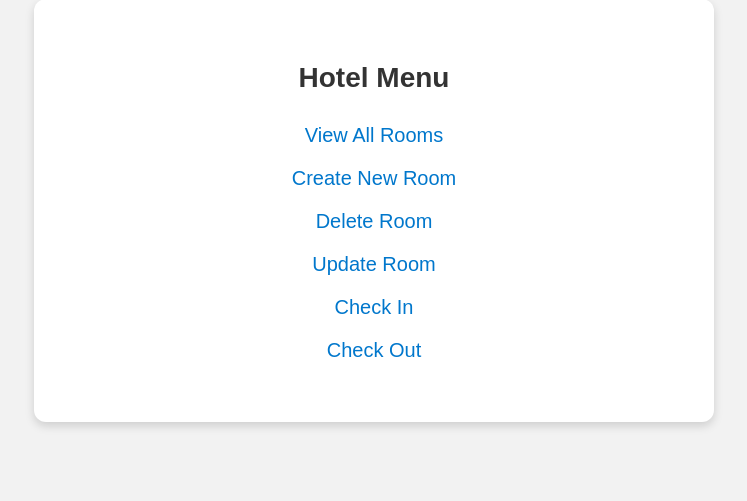
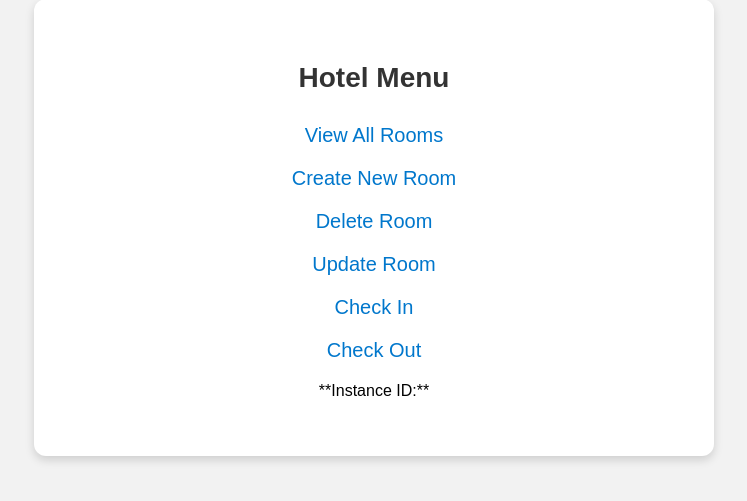
Before and after one commit to Daniel2369/myHotel_DevOps_MidTerm, a FastAPI app: page / in a window 1280 px wide. Shown: the part 265-766 px from the top of the page, without its empty margins (266-1013 px from the left). Run offline with FastAPI, Linux system fonts and the light colour scheme; data that the repository does not hold is empty.

Commit message:
Added EC2 instace-id display to main page

```diff
--- a/templates/menu.html
+++ b/templates/menu.html
@@ -78,6 +78,9 @@
             <li><a href="/form/check_in">Check In</a></li>
             <li><a href="/form/check_out">Check Out</a></li>
         </ul>
+        <p class="instance-info">
+            **Instance ID:** {{ instance_id }}
+        </p>
     </div>
 </body>
 </html>
```
Also changed, not shown: 1 other file.
